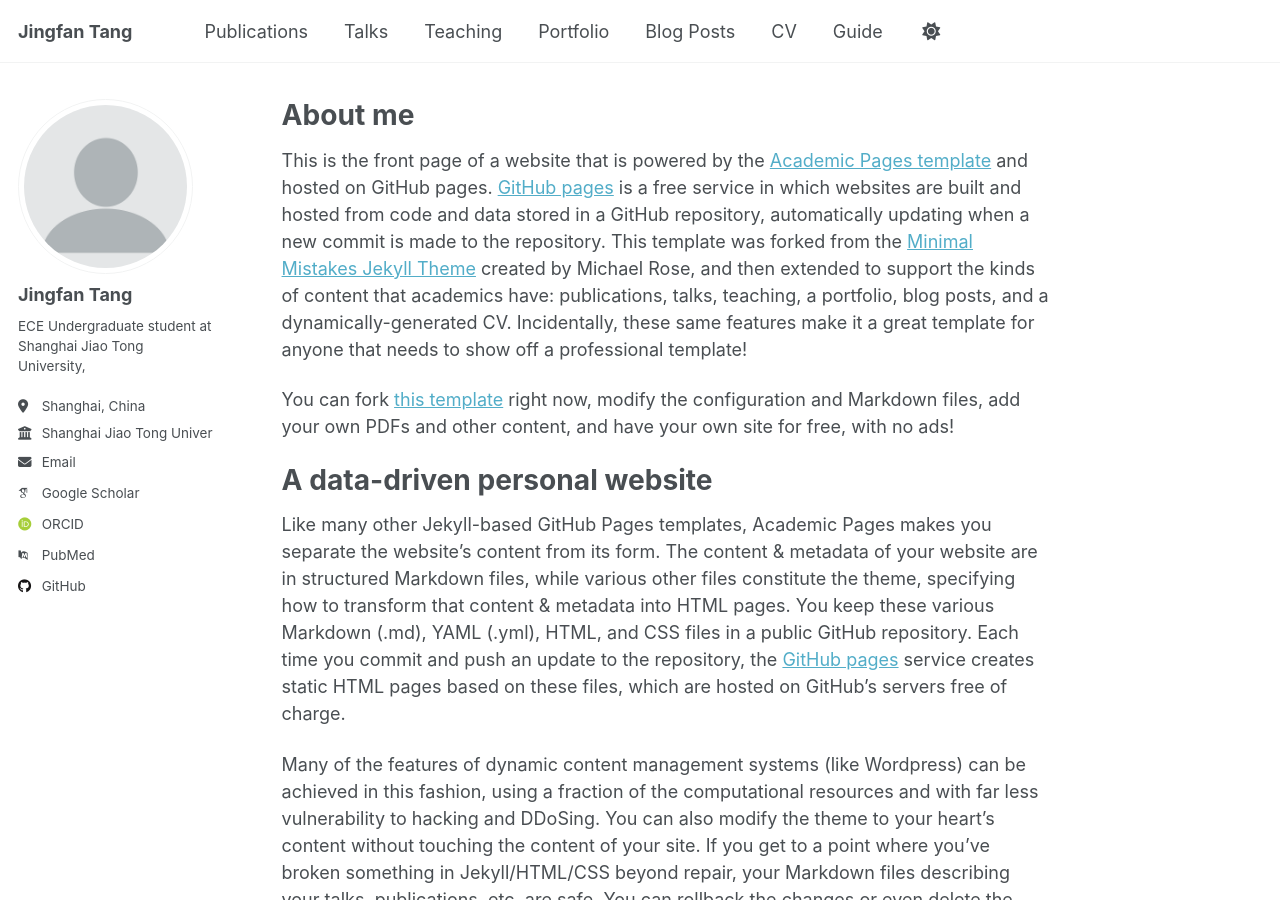
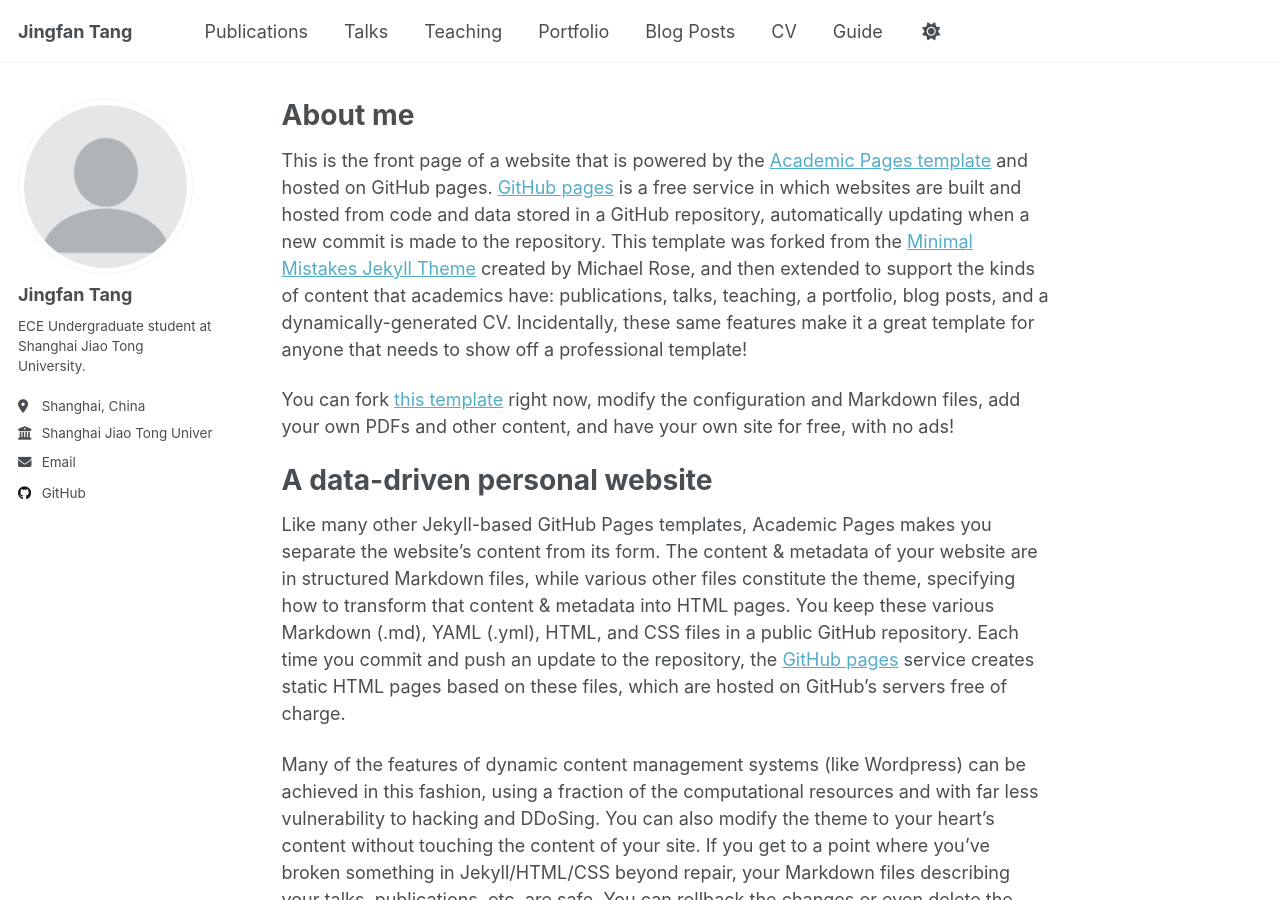
Before and after one commit to tangjingfan/tangjingfan.github.io, a Jekyll site: the page built from _pages/about.md, in a window 1280 px wide and 900 px high. Built offline with Jekyll 4.4.1, drawn with Linux system fonts in a browser that asks for light colours; some web fonts are replaced; a script that is not in the unit is left out; some of the changed lines change nothing that is shown.

Commit message:
feat: update sidebar

```diff
--- a/_config.yml
+++ b/_config.yml
@@ -25,7 +25,7 @@
   avatar           : "profile.png"
   name             : "Jingfan Tang"
   pronouns         : # example: "she/her"
-  bio              : "ECE Undergraduate student at Shanghai Jiao Tong University, "
+  bio              : "ECE Undergraduate student at Shanghai Jiao Tong University."
   location         : "Shanghai, China"
   employer         : "Shanghai Jiao Tong University"
   uri              : # URL
@@ -34,12 +34,12 @@
   # Academic websites
   academia         : # URL
   arxiv            : # URL - Update with the correct link to your profile
-  googlescholar    : "https://scholar.google.com/citations?user=PS_CX0AAAAAJ"
+  googlescholar    : #
   inspire-hep      : # URL
   impactstory      : # URL
-  orcid            : "http://orcid.org/yourorcidurl"
+  orcid            : #
   semantic         : # URL
-  pubmed           : "https://www.ncbi.nlm.nih.gov/pubmed/?term=john+snow"
+  pubmed           : #
   researchgate     : # URL
   scopus           : # URL
 
```
